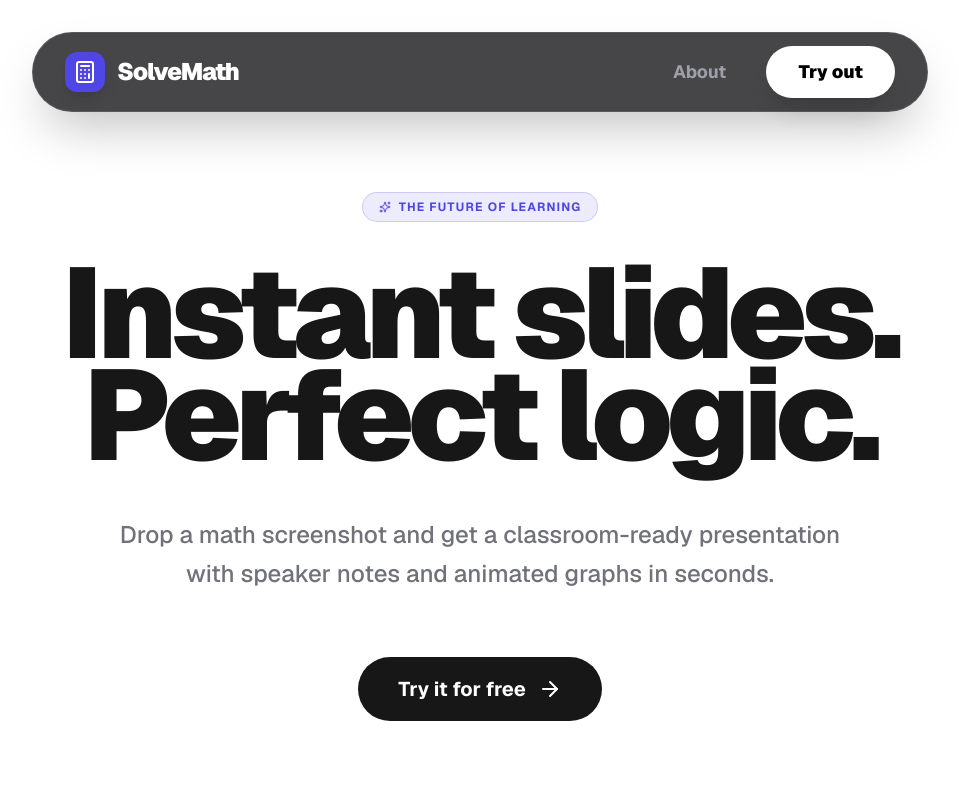
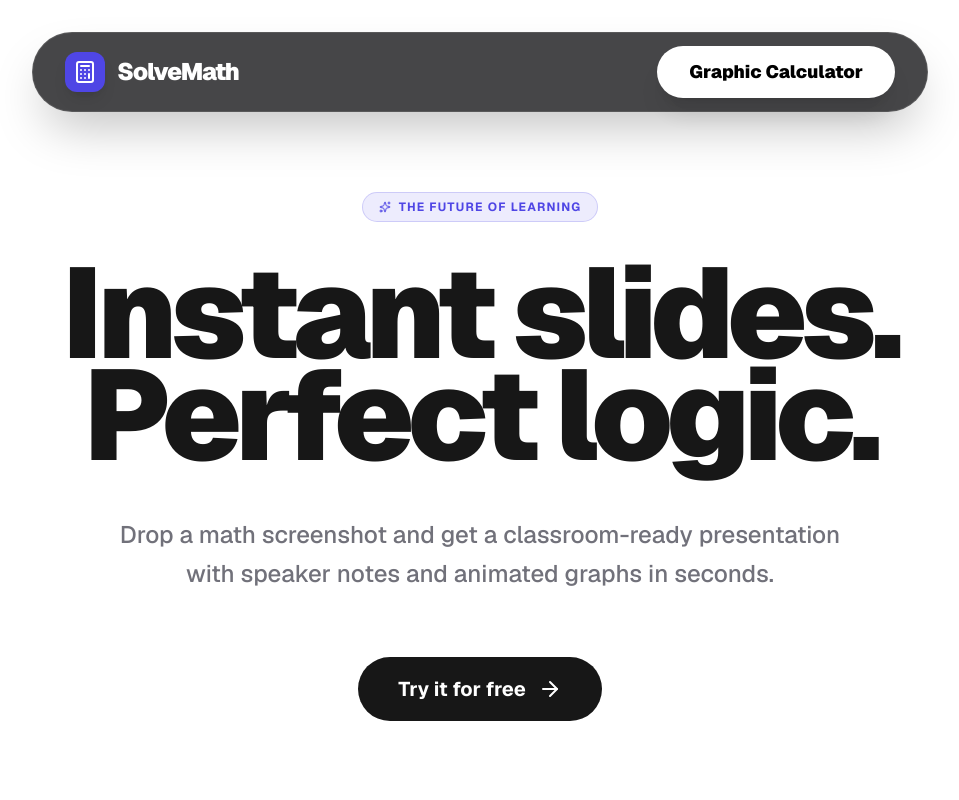
Before and after one commit to DenysHandziichuk/SolveMath, a Next.js app: page / in a window 1280 px wide. Shown: the top 800 px of the page, without its empty margins (160-1119 px from the left). Built offline with nearby package versions, Linux system fonts and the light colour scheme.

Commit message:
fix: update Navbar links to correct paths and improve accessibility

```diff
--- a/components/Navbar.tsx
+++ b/components/Navbar.tsx
@@ -27,14 +27,13 @@ export function Navbar() {
 
         <div className="flex items-center gap-10">
           <div className="hidden items-center gap-10 md:flex">
-            <Link href="#" className="text-lg font-bold text-zinc-400 hover:text-white transition-colors">About</Link>
-          </div>
-          <Link
-            href="/try"
+            <Link
+            href="/calculator"
             className="rounded-full bg-white px-8 py-3 text-lg font-black text-black transition-all hover:bg-zinc-200 active:scale-95 shadow-xl"
           >
-            Try out
+            Graphic Calculator
           </Link>
+          </div>
         </div>
       </nav>
     </div>
```
